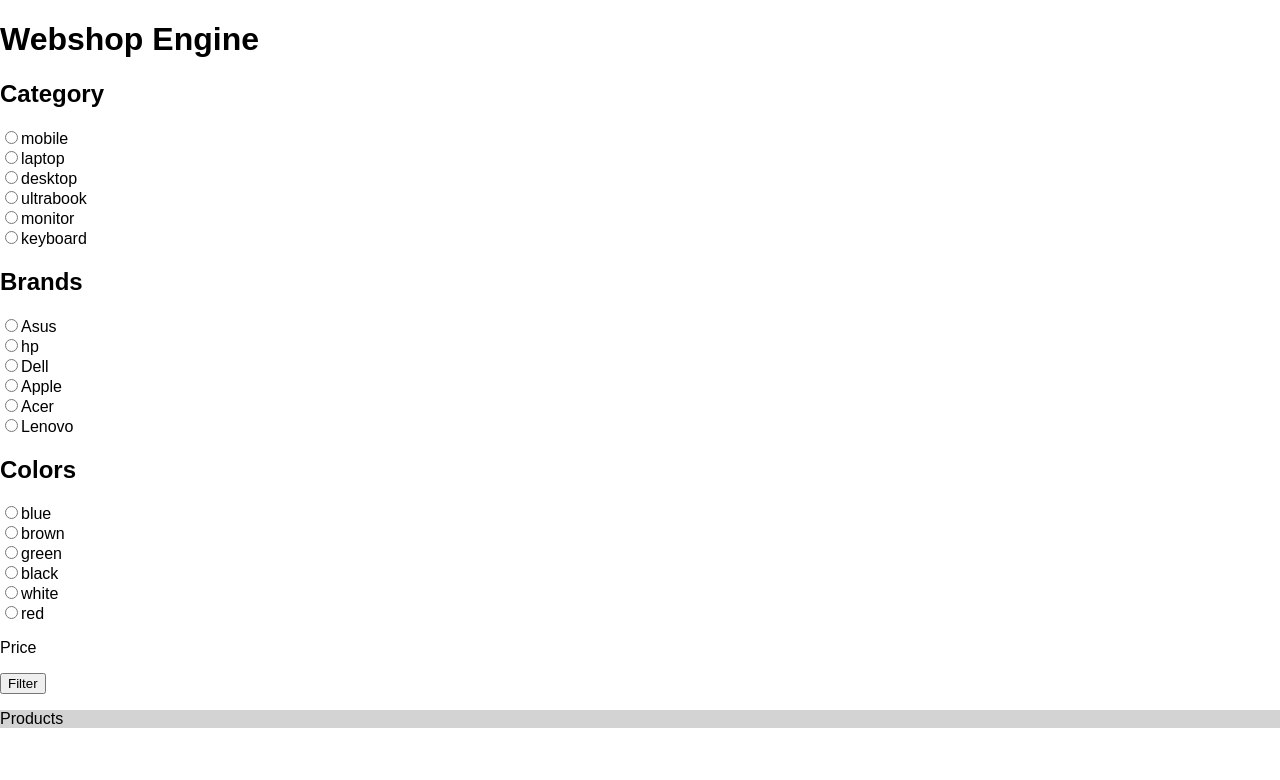
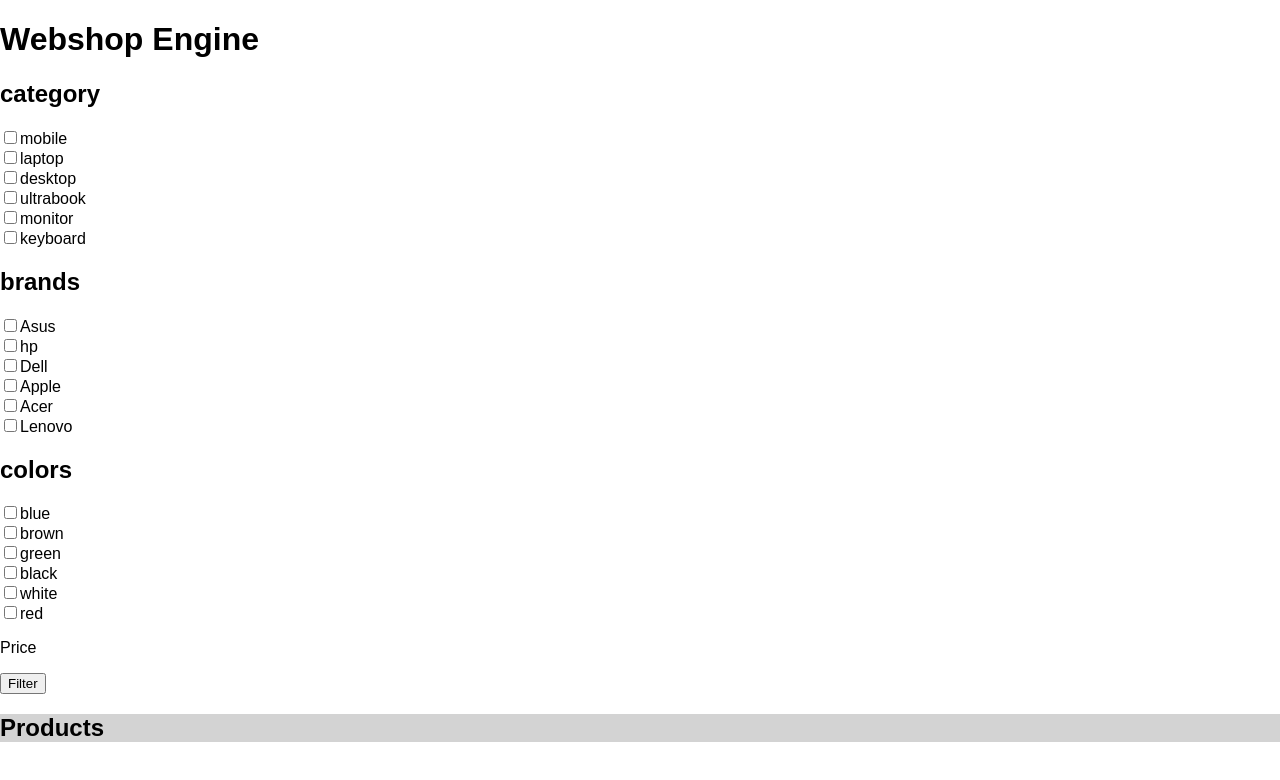
Before and after one commit to fozodavid/react-webshop, a React (Create React App) app: page / in a window 1280 px wide. Shown: the top 780 px of the page. Built offline with nearby package versions, Linux system fonts and the light colour scheme; the HTML template or start-up script is replaced by a standard one.

Commit message:
All filters are functioning, except price

```diff
--- a/src/components/Filters.jsx
+++ b/src/components/Filters.jsx
@@ -3,13 +3,14 @@
 import { categories, colors, brands } from '../constants';
 
 function Filters(props) {
+
   return (
     <div className='col col-md-3'>
       <form>
-        <FormGroup name='Category' options={categories} />
-        <FormGroup name='Brands' options={brands} />
-        <FormGroup name='Colors' options={colors} />
-        <FormGroup name='Price' />
+        <FormGroup name='category' options={categories} handler={props.handler} />
+        <FormGroup name='brands' options={brands} handler={props.handler} />
+        <FormGroup name='colors' options={colors} handler={props.handler} />
+        <FormGroup name='price' />
         <button
           type='button'
           className='btn btn-primary'
--- a/src/components/FormGroup.jsx
+++ b/src/components/FormGroup.jsx
@@ -7,7 +7,8 @@
         <h2>{props.name}</h2>
         {Object.values(props.options).map(option => (
           <div key={option}>
-            <input name={props.name} type="radio" id={option} />
+            <input onChange={props.handler} name={props.name} type="checkbox" id={option} />
+
             <label htmlFor={option} className="form-label">
               {option}
             </label>
--- a/src/components/Products.css
+++ b/src/components/Products.css
@@ -1,3 +1,7 @@
 .products {
   background: lightgrey;
 }
+
+.product {
+  background: lightblue;
+}
--- a/src/components/Products.jsx
+++ b/src/components/Products.jsx
@@ -2,9 +2,37 @@
 import './Products.css';
 
 function Products(props) {
+  const { filters } = props;
   return (
     <div className='col col-md-9 products'>
-      <p>Products</p>
+      <h2>Products</h2>
+      {props.data
+        .filter(item => {
+          return (
+            filters.category.includes(item.category)
+          );
+        })
+        .filter(item => {
+          return (
+            filters.brands.includes(item.brand)
+          );
+        })
+        .filter(item => {
+          return (
+            filters.colors.includes(item.color)
+          );
+        })
+        .map(item => {
+          return (
+            <div key={item.guid} className='product'>
+              <p>{item.category}</p>
+              <p>{item.brand}</p>
+              <p>{item.name}</p>
+              <p>{item.color}</p>
+            </div>
+          );
+        })
+      }
     </div>
   );
 }
--- a/src/components/WebShop.jsx
+++ b/src/components/WebShop.jsx
@@ -7,22 +7,47 @@
     super(props);
     this.state = {
       filters: {
-        category: "laptop",
-        brand: "Lenovo",
-        color: "black",
+        category: [],
+        brands: [],
+        colors: [],
         price: {
           from: 0,
           to: 1500
         },
       }
     };
+
+    this.setFilters = this.setFilters.bind(this);
   }
+
+  setFilters(e) {
+    if (e.target.checked) {
+      return this.setState({
+        filters: {
+          ...this.state.filters,
+          [e.target.name]: [
+            ...this.state.filters[e.target.name],
+            e.target.id
+          ]
+        }
+      })
+    }
+    this.setState({
+      filters: {
+        ...this.state.filters,
+        [e.target.name]: [
+          ...this.state.filters[e.target.name].filter(item => item !== e.target.id)
+        ]
+      }
+    })
+
+  };
 
   render() {
     return (
       <div className='row'>
-        <Filters filterSettings={this.state.filters} />
-        <Products />
+        <Filters filterSettings={this.state.filters} handler={this.setFilters} />
+        <Products data={this.props.data} filters={this.state.filters} />
       </div>
     );
   }
```
